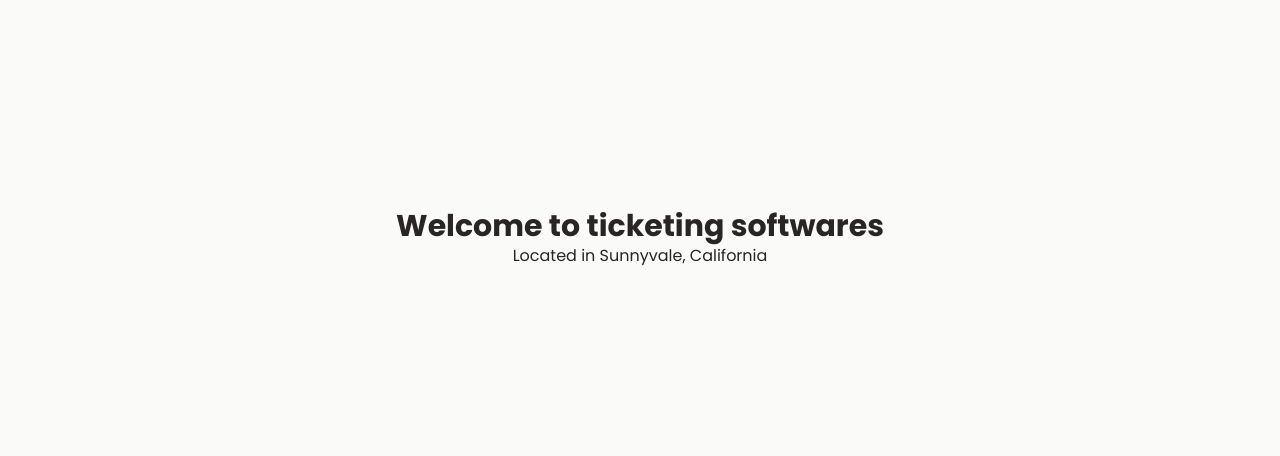
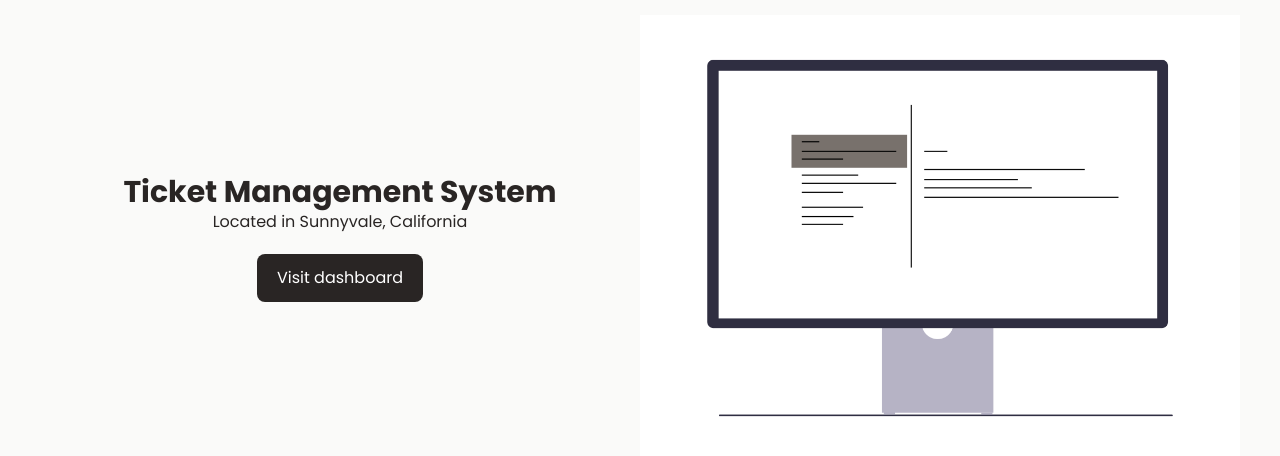
Before and after one commit to krishpri23/TaskFlow, a React (Vite) app in the folder client/: page / in a window 1280 px wide. Shown: the part 162-618 px from the top of the page. Built offline with nearby package versions, Linux system fonts and the light colour scheme.

Commit message:
added changes

```diff
--- a/client/src/features/auth/Homepage.jsx
+++ b/client/src/features/auth/Homepage.jsx
@@ -1,10 +1,26 @@
 import React from "react";
+import { useNavigate } from "react-router-dom";
 
 const Homepage = () => {
+  const navigate = useNavigate();
   return (
-    <main className="w-full h-screen bg-stone-50  text-stone-800 flex flex-col justify-center items-center">
-      <h1 className="font-bold text-3xl  "> Welcome to ticketing softwares </h1>
-      <p> Located in Sunnyvale, California</p>
+    <main className="w-full h-screen bg-stone-50 px-10 text-stone-800 flex flex-col justify-center items-center md:flex-row md:justify-evenly ">
+      <div className="w-full h-full text-center flex flex-col justify-center items-center ">
+        <h1 className="font-bold text-3xl  ">Ticket Management System</h1>
+        <p> Located in Sunnyvale, California</p>
+        <button className="mt-5 px-5" onClick={() => navigate("/dash")}>
+          {" "}
+          Visit dashboard{" "}
+        </button>
+      </div>
+
+      <div className="w-full bg-black">
+        <img
+          src="hero.png"
+          alt="hero section"
+          className="w-full h-full bg-transparent"
+        />
+      </div>
     </main>
   );
 };
--- a/client/src/features/notes/EditNoteForm.jsx
+++ b/client/src/features/notes/EditNoteForm.jsx
@@ -56,9 +56,9 @@ const EditNoteForm = ({ note, users }) => {
 
   return (
     <div className="w-full h-full flex flex-col justify-center items-center ">
-      <h2> Edit Note #id</h2>
+      <h2 className="font-bold text-xl mt-10 mb-5"> Edit Note </h2>
       <form
-        className="w-1/4 flex flex-col gap-10"
+        className="w-3/4 md:w-1/2 lg:w-1/3 flex flex-col gap-10 p-5 bg-stone-100 shadow-lg"
         onSubmit={(e) => e.preventDefault()}
       >
         <p className="text-red-800 font-bold"> {err} </p>
@@ -111,7 +111,7 @@ const EditNoteForm = ({ note, users }) => {
 
           <button
             type="submit"
-            className="bg-red-800 text-white font-bold mx-auto disabled:bg-opacity-75 disabled:cursor-not-allowed"
+            className="bg-red-800 text-white  mx-auto disabled:bg-opacity-75 disabled:cursor-not-allowed"
             onClick={onDelete}
           >
             {" "}
```
Also changed, not shown: client/src/features/auth/DashIntro.jsx (+26 -1 lines), client/public/hero.png (added).
